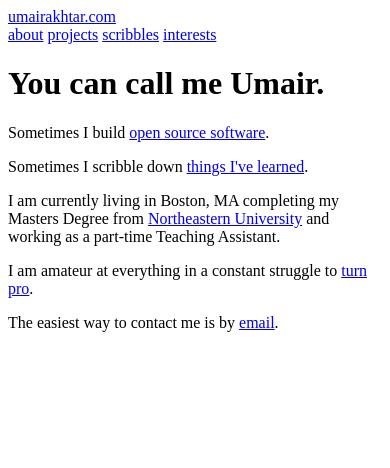
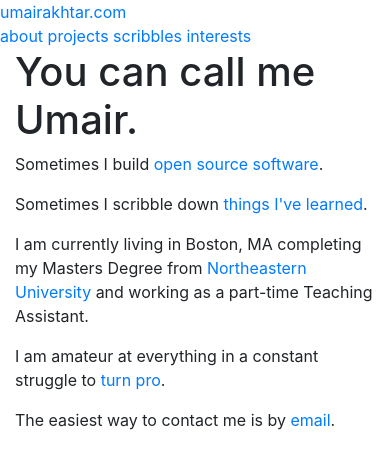
Before and after one commit to umairakhtar/refresh-basics, a plain HTML site: page index.html in a window 390 px wide. Drawn offline with nearby package versions, Linux system fonts and the light colour scheme.

Commit message:
Bootstrap and responsive design

```diff
--- a/index.html
+++ b/index.html
@@ -2,9 +2,12 @@
 <html>
     <head>
         <title>Me | umairakhtar.com</title>
+        <meta name="viewport" content="width=device-width,initial-scale=1.0">
+        <link rel="stylesheet" href="https://stackpath.bootstrapcdn.com/bootstrap/4.3.1/css/bootstrap.min.css" integrity="sha384-ggOyR0iXCbMQv3Xipma34MD+dH/1fQ784/j6cY/iJTQUOhcWr7x9JvoRxT2MZw1T" crossorigin="anonymous">
+        <!-- <link rel="stylesheet" href="https://maxcdn.bootstrapcdn.com/bootstrap/3.3.7/css/bootstrap.min.css" integrity="sha384-BVYiiSIFeK1dGmJRAkycuHAHRg32OmUcww7on3RYdg4Va+PmSTsz/K68vbdEjh4u" crossorigin="anonymous"> -->
     </head>
     <body>
-        <div id="header">
+        <header>
             <div class="Nav-home">
                     <a href=".">umairakhtar.com</a>
             </div>
@@ -14,8 +17,8 @@
                     <a href="./archives">scribbles</a>
                     <a href="./interests">interests</a>
             </div>
-        </div>
-        <div id="content">
+        </header>
+        <div class="container">
                 <h1>You can call me Umair.</h1>
                 <p>Sometimes I build <a href="/projects/">open source software</a>.</p>
                 <p>Sometimes I scribble down  <a href="/archives/">things I've learned</a>.</p>
```
